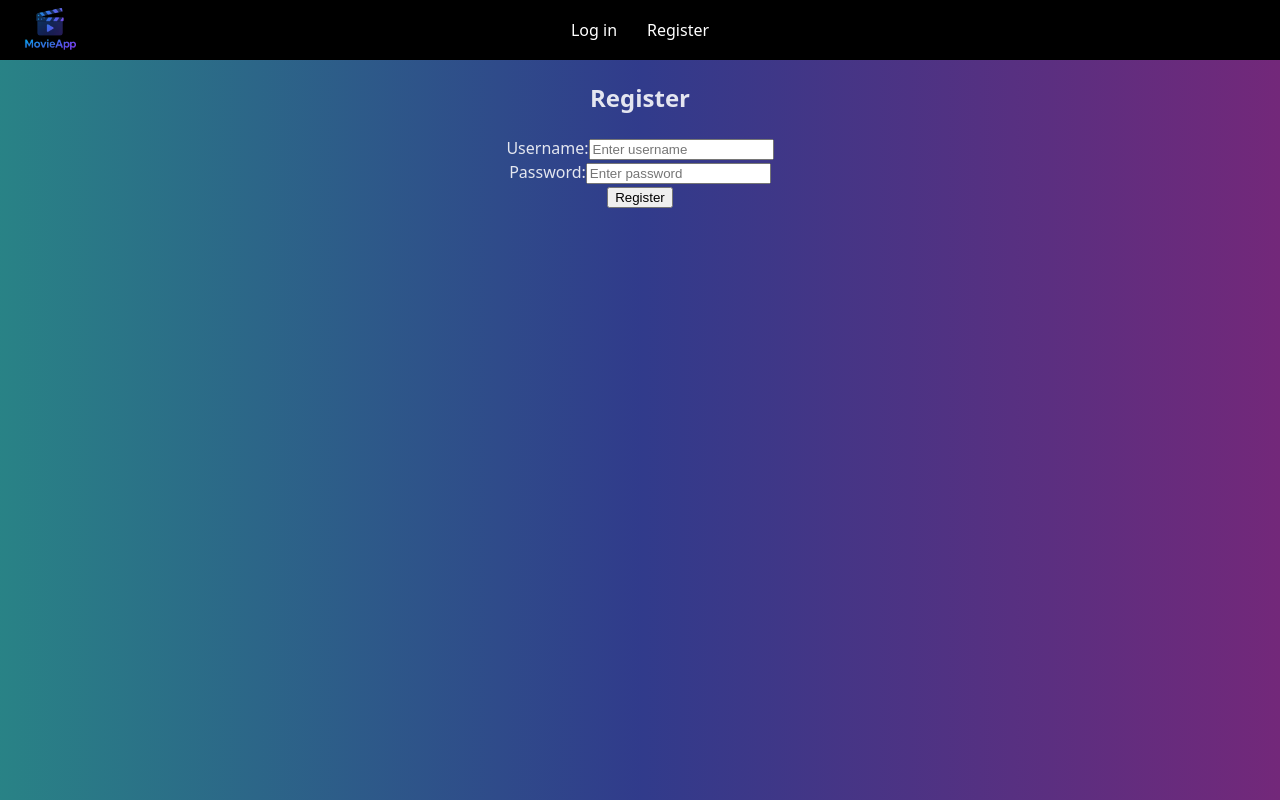
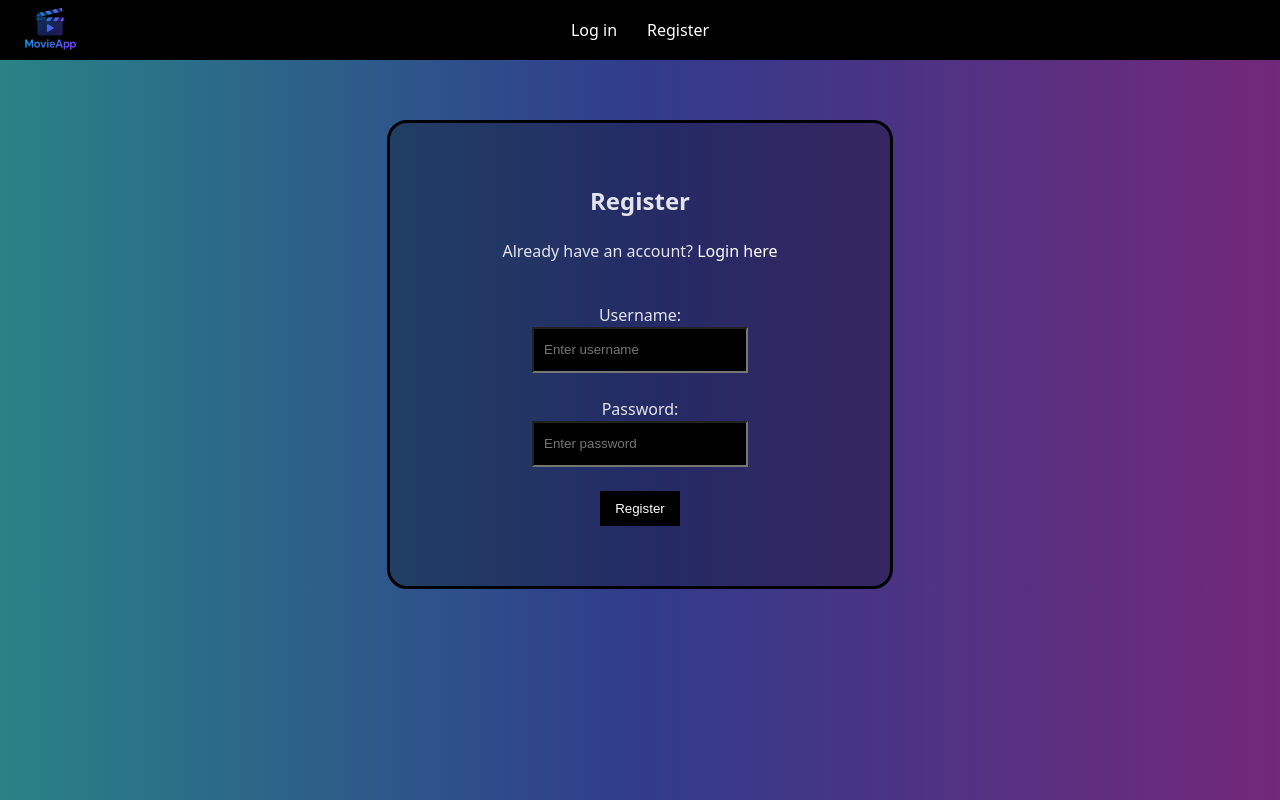
Before and after one commit to mleczako/filmapp, a React (Vite) app in the folder frontend/: page /register in a window 1280 px wide. Built offline with nearby package versions, Linux system fonts and the light colour scheme; no server answers.

Commit message:
login and register css

```diff
--- /dev/null
+++ b/frontend/src/css/LoginPage.css
@@ -0,0 +1,34 @@
+.login-box {
+    background-color: rgba(0, 0, 0, 0.274);
+    ;
+    margin: 0 auto;
+    padding-top: 40px;
+    width: 500px;
+    border-style: solid;
+    border-radius: 20px;
+    border-color: black;
+    margin-top: 60px;
+}
+
+.log-in-button {
+    margin: 0px;
+    width: 80px;
+    height: 35px;
+    background-color: black;
+    border: solid;
+    border-width: 0px;
+    color: white;
+    margin-bottom: 60px;
+}
+
+.log-in-button:hover {
+    cursor: pointer;
+}
+
+.log-in-textfield {
+    width: 200px;
+    height: 40px;
+    padding-left: 10px;
+    background-color: black;
+    color: white;
+}
--- /dev/null
+++ b/frontend/src/css/RegisterPage.css
@@ -0,0 +1,34 @@
+.register-box {
+    background-color: rgba(0, 0, 0, 0.274);
+    ;
+    margin: 0 auto;
+    padding-top: 40px;
+    width: 500px;
+    border-style: solid;
+    border-radius: 20px;
+    border-color: black;
+    margin-top: 60px;
+}
+
+.register-button {
+    margin: 0px;
+    width: 80px;
+    height: 35px;
+    background-color: black;
+    border: solid;
+    border-width: 0px;
+    color: white;
+    margin-bottom: 60px;
+}
+
+.register-button:hover {
+    cursor: pointer;
+}
+
+.register-textfield {
+    width: 200px;
+    height: 40px;
+    padding-left: 10px;
+    background-color: black;
+    color: white;
+}
--- a/frontend/src/pages/LoginPage.jsx
+++ b/frontend/src/pages/LoginPage.jsx
@@ -1,5 +1,6 @@
 import { useState } from 'react';
 import axios from 'axios';
+import "../css/LoginPage.css"
 
 function LoginPage({ onLogin }) {
     const [formData, setFormData] = useState({
@@ -38,15 +39,18 @@ function LoginPage({ onLogin }) {
     };
 
     return (
-        <div>
-            <h2>Log in</h2>
+        <div className='login-box'>
+            <h2>Login</h2>
+            <p>Don't have an account? <a href='/register'>Register here</a> </p>
+            <br />
 
             {error && <div>{error}</div>}
 
-            <form onSubmit={handleSubmit}>
+            <form onSubmit={handleSubmit} >
                 <div>
                     <label htmlFor="username">Username:</label>
-                    <input
+                    <br />
+                    <input className='log-in-textfield'
                         type="text"
                         id="username"
                         name="username"
@@ -56,9 +60,12 @@ function LoginPage({ onLogin }) {
                         placeholder="Enter username"
                     />
                 </div>
+                <br />
                 <div>
                     <label htmlFor="password">Password:</label>
+                    <br />
                     <input
+                        className='log-in-textfield'
                         type="password"
                         id="password"
                         name="password"
@@ -68,8 +75,8 @@ function LoginPage({ onLogin }) {
                         placeholder="Enter password"
                     />
                 </div>
-
-                <button type="submit" disabled={loading}>
+                <br />
+                <button type="submit" disabled={loading} className='log-in-button'>
                     {loading ? 'Logging in...' : 'Log in'}
                 </button>
             </form>
--- a/frontend/src/pages/RegisterPage.jsx
+++ b/frontend/src/pages/RegisterPage.jsx
@@ -1,5 +1,6 @@
 import { useState } from 'react';
 import axios from 'axios';
+import "../css/RegisterPage.css"
 
 function RegisterPage() {
     const [formData, setFormData] = useState({
@@ -39,8 +40,10 @@ function RegisterPage() {
         }
     };
     return (
-        <div>
+        <div className='register-box'>
             <h2>Register</h2>
+            <p>Already have an account? <a href='/login'>Login here</a> </p>
+            <br />
 
             {message && <div>{message}</div>}
             {error && <div>{error}</div>}
@@ -48,7 +51,9 @@ function RegisterPage() {
             <form onSubmit={handleSubmit}>
                 <div>
                     <label htmlFor="username">Username:</label>
+                    <br />
                     <input
+                        className='register-textfield'
                         type="text"
                         id="username"
                         name="username"
@@ -58,10 +63,12 @@ function RegisterPage() {
                         placeholder="Enter username"
                     />
                 </div>
-
+                <br />
                 <div>
                     <label htmlFor="password">Password:</label>
+                    <br />
                     <input
+                        className='register-textfield'
                         type="password"
                         id="password"
                         name="password"
@@ -72,8 +79,8 @@ function RegisterPage() {
                         minLength="6"
                     />
                 </div>
-
-                <button type="submit" disabled={loading}>
+                <br />
+                <button className="register-button" type="submit" disabled={loading}>
                     {loading ? 'Registering...' : 'Register'}
                 </button>
             </form>
```
